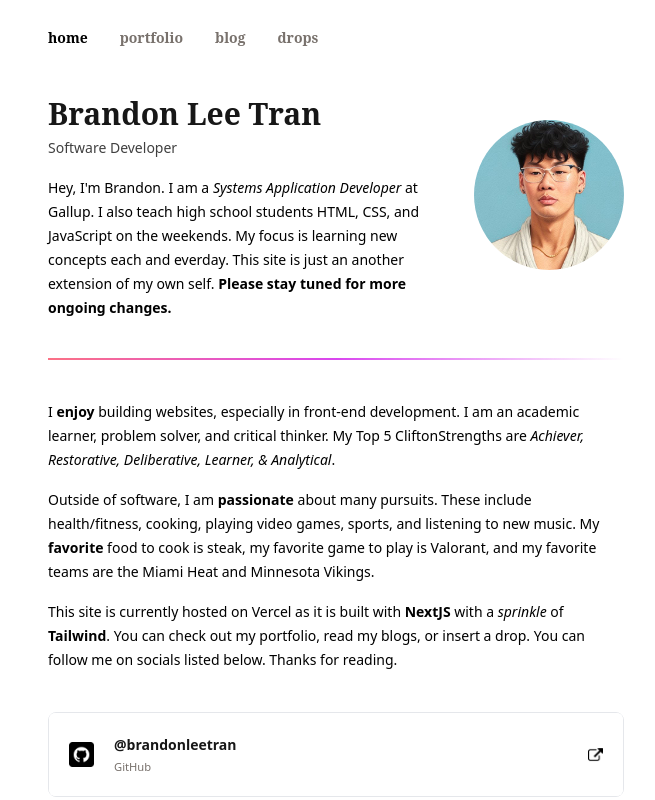
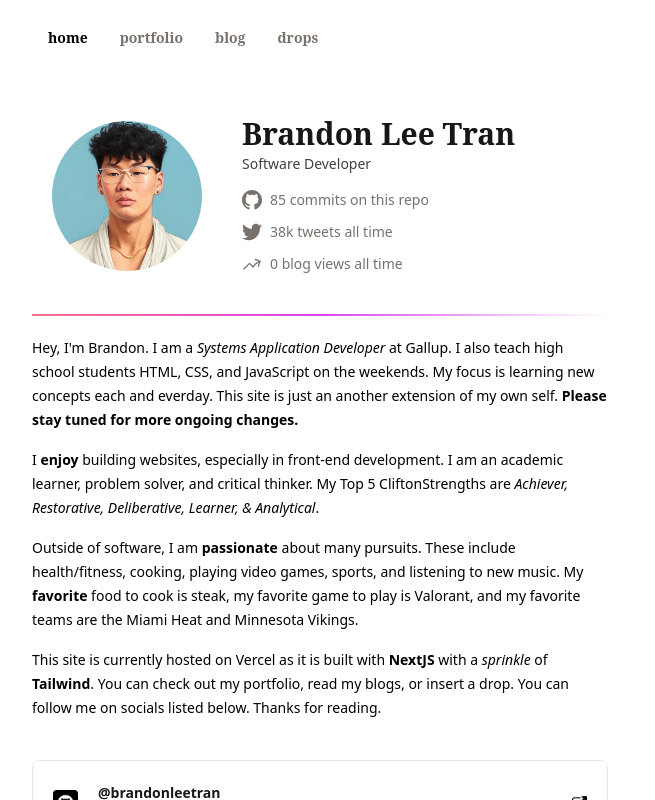
Before and after one commit to brandonleetran/brandonleetran, a Next.js app: page / in a window 1280 px wide. Shown: the whole page, without its empty margins (272-927 px from the left). Built offline with nearby package versions, Linux system fonts and the light colour scheme; a web font is replaced by a local one.

Commit message:
feat: addd statistical data

```diff
--- a/app/layout.tsx
+++ b/app/layout.tsx
@@ -38,7 +38,7 @@
         <link rel="manifest" href="/favicon/site.webmanifest" />
         <body className="text-black bg-white h-screen w-full overflow-auto pb-20">
           <Navigation />
-          <main className="prose-slate md:mt-5 p-5 md:pl-4 md:p-0 max-w-2xl m-auto">
+          <main className="prose-slate p-5 md:p-0 max-w-2xl m-auto">
             {children}
           </main>
         </body>
--- a/app/page.tsx
+++ b/app/page.tsx
@@ -6,16 +6,30 @@
 export default function Page() {
   return (
     <section className="prose prose-neutral prose-sm md:prose-md max-w-xl">
-      <div className="flex flex-col-reverse md:flex-row pb-10 mb-10 bg-gradient-to-r from-rose-400 via-fuchsia-500 from-indigo-500 bg-[length:100%_2px] bg-no-repeat bg-bottom">
-        <div className="basis-2/3 max-w-md">
-          <h1 className="m-0">Brandon Lee Tran</h1>
-          <p className="mt-1">Software Developer</p>
-          <p className="mb-0 text-black">Hey, I&apos;m Brandon. I am a <i>Systems Application Developer</i> at Gallup. I also teach high school students HTML, CSS, and JavaScript on the weekends. My focus is learning new concepts each and everday. This site is just an another extension of my own self. <b>Please stay tuned for more ongoing changes.</b></p>
+      <div className="md:p-5 flex justify-start md:gap-10 flex-col md:flex-row bg-gradient-to-r from-rose-400 via-fuchsia-500 from-indigo-500 bg-[length:100%_2px] bg-no-repeat bg-bottom">
+        <figure className="m-0 md:my-auto">
+        <Image width="150" height="150" className="rounded-full" src="/brandon_tran.jpg" alt="brandonleetran" />
+        </figure>
+        <div className="pt-5 mb-5">
+        <h1 className="m-0">Brandon Lee Tran</h1>
+          <span>Software Developer</span>
+          <div className="mt-3 flex flex-col gap-2">
+            <a target="_blank" rel="noreferrer" className="flex items-center gap-2 text-stone-500 align-top no-underline font-normal" href="https://www.github.com/brandonleetran/brandonleetran">
+              <svg xmlns="http://www.w3.org/2000/svg" className="h-5 w-5" fill="currentColor" viewBox="0 0 24 24">
+                <path d="M12 0c-6.626 0-12 5.373-12 12 0 5.302 3.438 9.8 8.207 11.387.599.111.793-.261.793-.577v-2.234c-3.338.726-4.033-1.416-4.033-1.416-.546-1.387-1.333-1.756-1.333-1.756-1.089-.745.083-.729.083-.729 1.205.084 1.839 1.237 1.839 1.237 1.07 1.834 2.807 1.304 3.492.997.107-.775.418-1.305.762-1.604-2.665-.305-5.467-1.334-5.467-5.931 0-1.311.469-2.381 1.236-3.221-.124-.303-.535-1.524.117-3.176 0 0 1.008-.322 3.301 1.23.957-.266 1.983-.399 3.003-.404 1.02.005 2.047.138 3.006.404 2.291-1.552 3.297-1.23 3.297-1.23.653 1.653.242 2.874.118 3.176.77.84 1.235 1.911 1.235 3.221 0 4.609-2.807 5.624-5.479 5.921.43.372.823 1.102.823 2.222v3.293c0 .319.192.694.801.576 4.765-1.589 8.199-6.086 8.199-11.386 0-6.627-5.373-12-12-12z" />
+              </svg>85 commits on this repo</a>
+              <a target="_blank" rel="noreferrer" className="flex items-center gap-2 text-stone-500 align-top no-underline font-normal" href="https://www.twitter.com/brandonleetrann">
+              <svg xmlns="http://www.w3.org/2000/svg" className="h-5 w-5" fill="currentColor" viewBox="0 0 24 24">
+                <path d="M24 4.557c-.883.392-1.832.656-2.828.775 1.017-.609 1.798-1.574 2.165-2.724-.951.564-2.005.974-3.127 1.195-.897-.957-2.178-1.555-3.594-1.555-3.179 0-5.515 2.966-4.797 6.045-4.091-.205-7.719-2.165-10.148-5.144-1.29 2.213-.669 5.108 1.523 6.574-.806-.026-1.566-.247-2.229-.616-.054 2.281 1.581 4.415 3.949 4.89-.693.188-1.452.232-2.224.084.626 1.956 2.444 3.379 4.6 3.419-2.07 1.623-4.678 2.348-7.29 2.04 2.179 1.397 4.768 2.212 7.548 2.212 9.142 0 14.307-7.721 13.995-14.646.962-.695 1.797-1.562 2.457-2.549z" />
+              </svg>38k tweets all time</a>
+              <a target="_blank" rel="noreferrer" className="flex items-center gap-2 text-stone-500 align-top no-underline font-normal" href="https://www.github.com/brandonleetran/brandonleetran">
+              <svg className="h-5 w-5" width="20" viewBox="0 0 24 24" fill="none" xmlns="http://www.w3.org/2000/svg"><path d="M2.25 18.0001L9 11.2501L13.306 15.5571C14.5507 13.1029 16.6044 11.1535 19.12 10.0381L21.86 8.81809M21.86 8.81809L15.92 6.53809M21.86 8.81809L19.58 14.7591" stroke="currentColor" stroke-width="1.5" stroke-linecap="round" stroke-linejoin="round"></path></svg>
+              0 blog views all time</a>
+          </div>
         </div>
-        <figure className="md:ml-auto">
-          <Image width="150" height="150" className="rounded-full" src="/brandon_tran.jpg" alt="brandonleetran" />
-        </figure>
       </div>
+
+      <p className="mt-5 text-black">Hey, I&apos;m Brandon. I am a <i>Systems Application Developer</i> at Gallup. I also teach high school students HTML, CSS, and JavaScript on the weekends. My focus is learning new concepts each and everday. This site is just an another extension of my own self. <b>Please stay tuned for more ongoing changes.</b></p>
       <p className="text-black">I <b>enjoy</b> building websites, especially in front-end development. I am an academic learner, problem solver, and critical thinker. My Top 5 CliftonStrengths are <i>Achiever, Restorative, Deliberative, Learner, & Analytical</i>.</p>
       <p className="text-black">Outside of software, I am <b>passionate</b> about many pursuits. These include health/fitness, cooking, playing video games, sports, and listening to new music. My <b>favorite</b> food to cook is steak, my favorite game to play is Valorant, and my favorite teams are the Miami Heat and Minnesota Vikings.</p>
       <p className="text-black">This site is currently hosted on Vercel as it is built with <b>NextJS</b> with a <i>sprinkle</i> of <b>Tailwind</b>. You can check out my portfolio, read my blogs, or insert a drop. You can follow me on socials listed below. Thanks for reading.</p>
```
